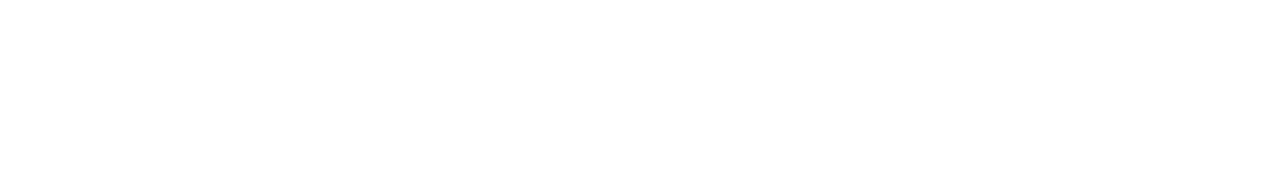
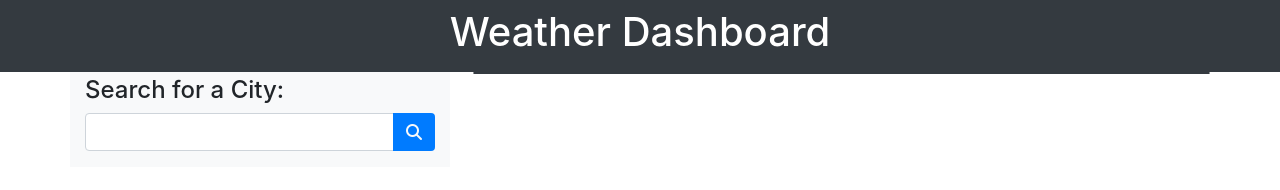
Before and after one commit to dnsghd49/namepick, a plain HTML site: page index.html in a window 1280 px wide. Drawn offline with nearby package versions, Linux system fonts and the light colour scheme.

Commit message:
getting html page ready for the weather.JS

```diff
--- a/index.html
+++ b/index.html
@@ -6,9 +6,40 @@
     <link rel="stylesheet" href="https://stackpath.bootstrapcdn.com/bootstrap/4.3.1/css/bootstrap.min.css" integrity="sha384-ggOyR0iXCbMQv3Xipma34MD+dH/1fQ784/j6cY/iJTQUOhcWr7x9JvoRxT2MZw1T" crossorigin="anonymous">
     <script src="https://kit.fontawesome.com/28a28de6f9.js" crossorigin="anonymous"></script>
     <link rel="stylesheet" href="main.css">
-    <title>Document</title>
+    <title>Weather</title>
 </head>
 <body>
+    <div class="bg-dark pt-2 pb-2">
+        <div class="container">
+            <h1 class="text-center text-white">Weather Dashboard</h1>
+        </div>
+    </div>
+    <div class="container">
+        <div class="row">
+            <!--Search for the cities-->
+            <div class="col-sm-4 bg-light">
+                <h4 class="pt-1">
+                    Search for a City:
+                </h4>
+                <div class="input-group mb-3">
+                    <input type="text" class="form-control"id="search-city" aria-label="City Search" aria-describedby="search-button">
+                    <div class="input-group-append">
+                        <button class=" btn bg-primary text-light" id="search-button"><i class="fa fa-search"></i></button>
+                    </div>
+                </div>
+            </div>
 
+
+
+
+            <div class="col-sm-8">
+                <div class="row ml-2 border border-dark rounded"></div>
+
+                <div class="col-sm-12"></div>
+            </div>
+
+
+        </div>
+    </div>
 </body>
 </html>
```
